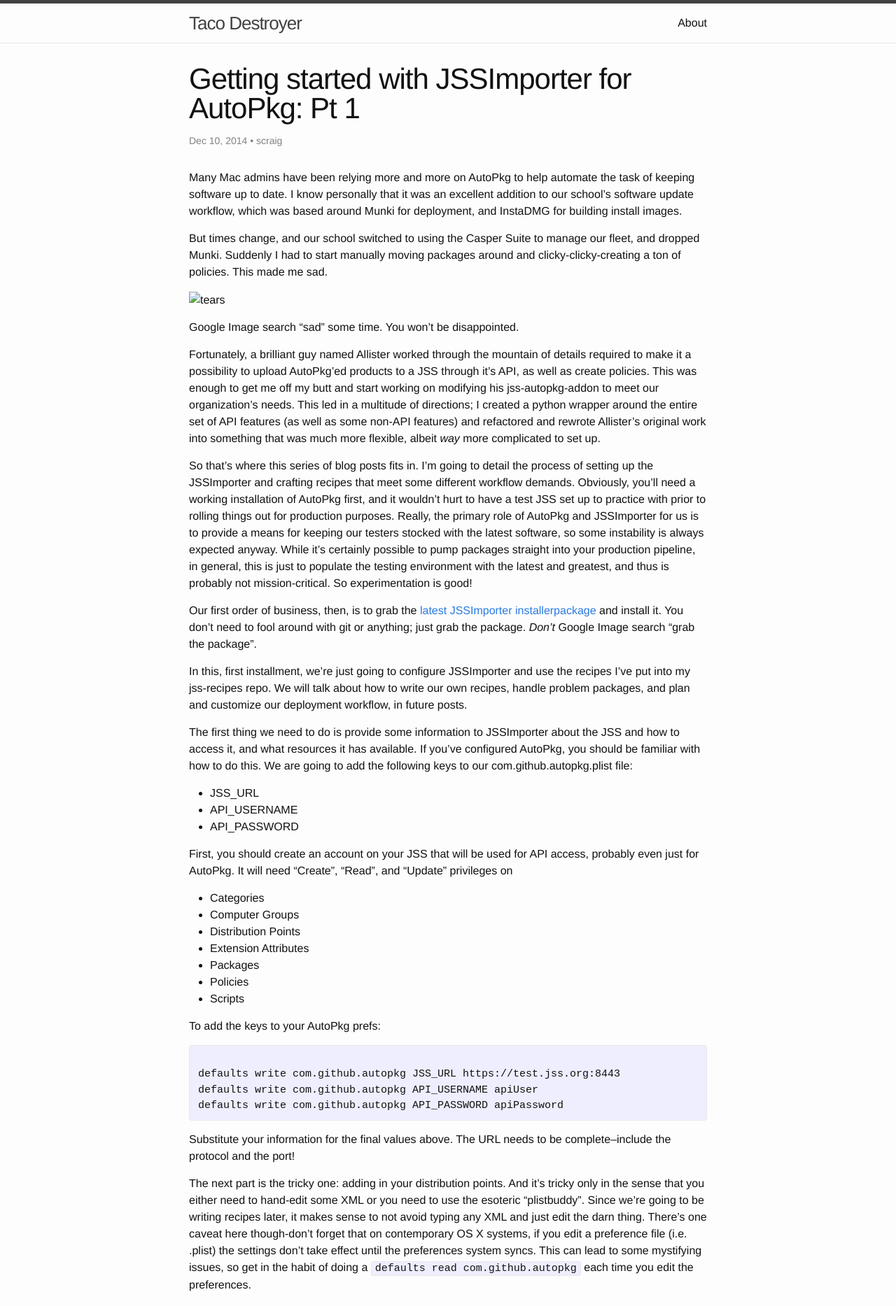
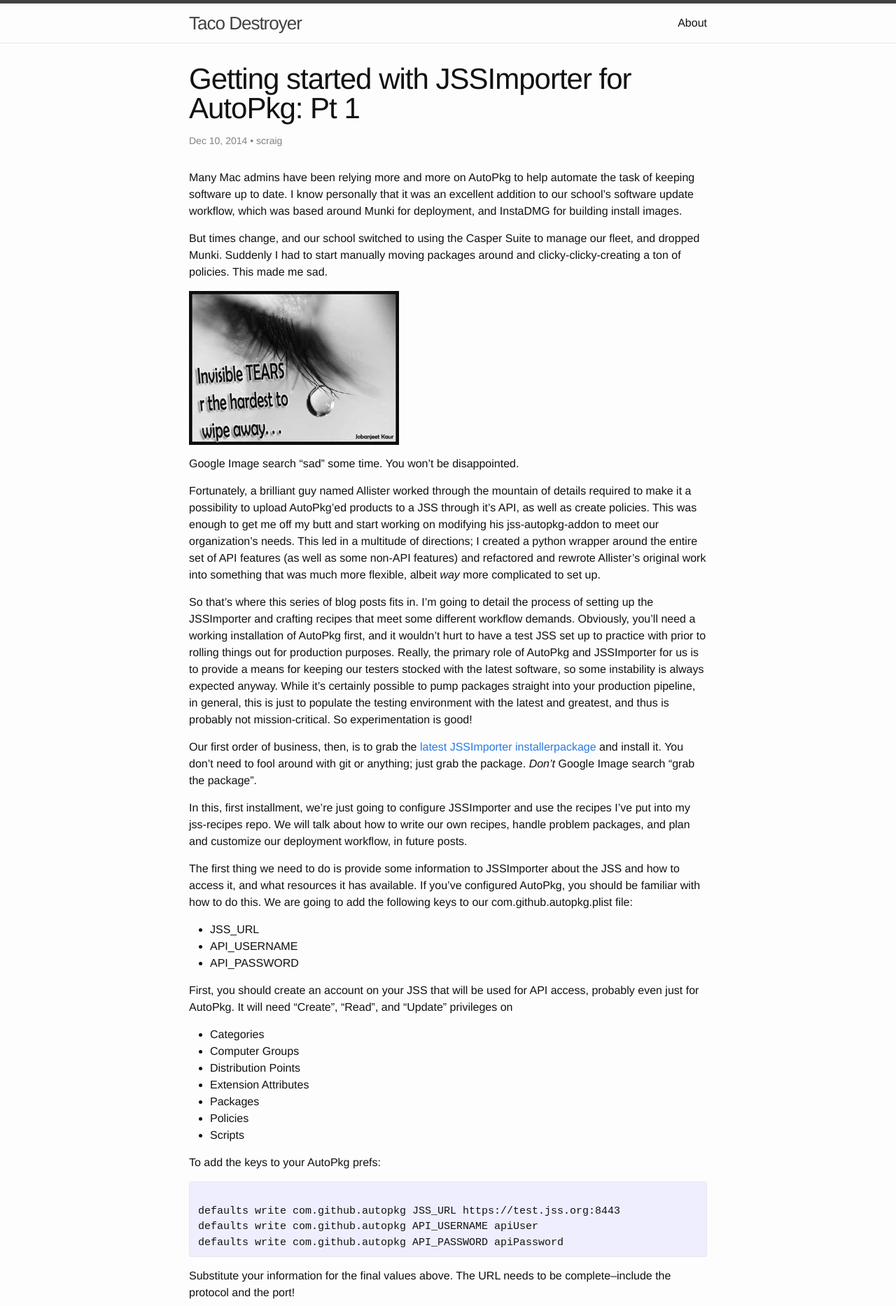
Before and after one commit to sheagcraig/sheagcraig.github.io, a Jekyll site: the page built from _posts/2014-12-10-getting-started-with-jssimporter-for-autopkg-pt-1.markdown, in a window 1280 px wide. Shown: the top 1867 px of the page at 70% size. Built offline with Jekyll 4.4.1, drawn with Linux system fonts in a browser that asks for light colours.

Commit message:
Fix links.

```diff
--- a/_posts/2014-12-10-getting-started-with-jssimporter-for-autopkg-pt-1.markdown
+++ b/_posts/2014-12-10-getting-started-with-jssimporter-for-autopkg-pt-1.markdown
@@ -20,7 +20,7 @@
 our fleet, and dropped Munki. Suddenly I had to start manually moving packages
 around and clicky-clicky-creating a ton of policies. This made me sad.
 
-![tears]({{site.url}}/images/2014-12-10/getting-started-with-jssimporter-for-autopkg-pt-1/tears-300x220.jpg)
+![tears]({{site.url}}/images/2014-12-10-getting-started-with-jssimporter-for-autopkg-pt-1/tears-300x220.jpg)
 
 Google Image search "sad" some time. You won't be disappointed.
 
@@ -204,7 +204,7 @@
 Finally, the JSSImporter makes sure that an icon file is available for the Self
 Service policy to display.
 
-![Screen Shot 2014-12-10 at 2.07.15 PM]({{site.url}}/images/2014-12-10/getting-started-with-jssimporter-for-autopkg-pt-1/Screen-Shot-2014-12-10-at-2.07.15-PM.png)
+![Screen Shot 2014-12-10 at 2.07.15 PM]({{site.url}}/images/2014-12-10-getting-started-with-jssimporter-for-autopkg-pt-1/Screen-Shot-2014-12-10-at-2.07.15-PM.png)
 
 A user with a computer in the "Testing" group can thus open up Self-Service,
 authenticate, and pop the "install" button on the Testing->"Install Latest
@@ -225,4 +225,4 @@
 If you're really really into Python, here's a fresh python-print blazer from
 Roberto Cavelli:
 
-[![pythonBlazer]({{site.url}}//images/2014-12-10/getting-started-with-jssimporter-for-autopkg-pt-1/pythonBlazer.jpg)
+[![pythonBlazer]({{site.url}}//images/2014-12-10-getting-started-with-jssimporter-for-autopkg-pt-1/pythonBlazer.jpg)
```
